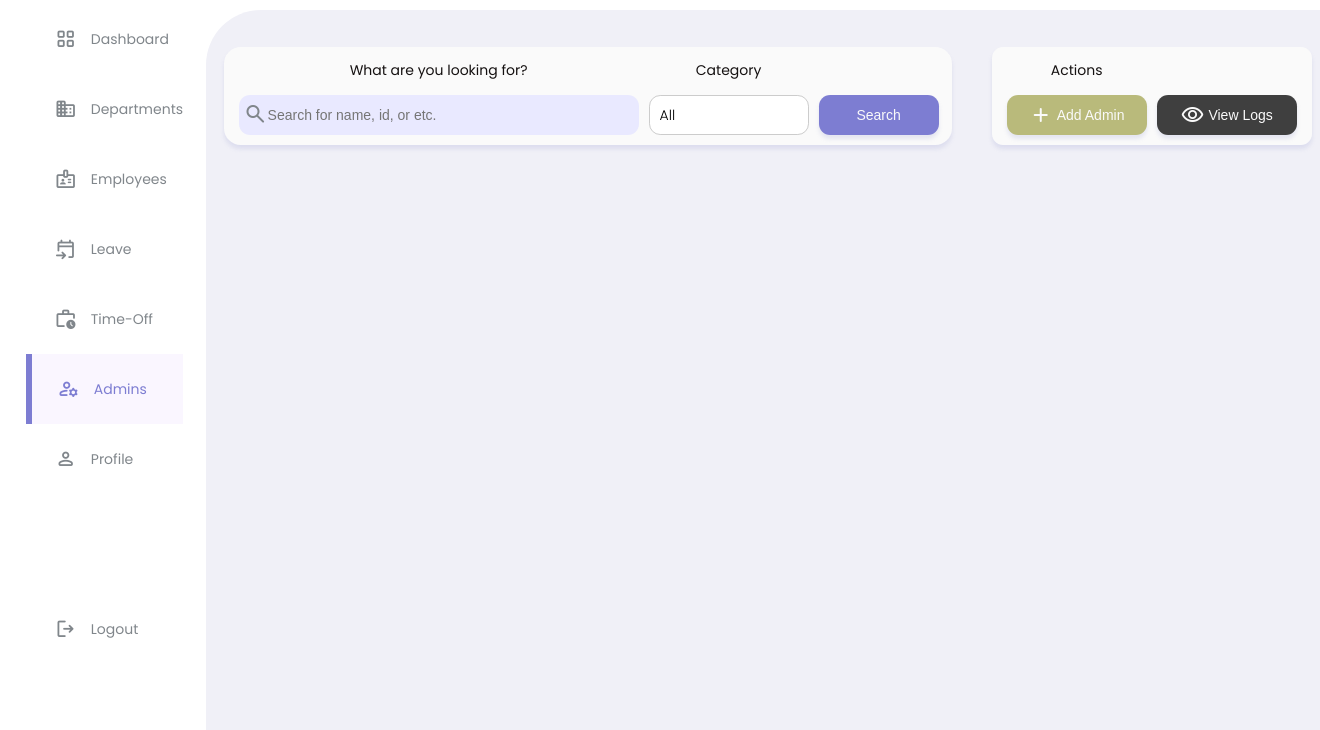
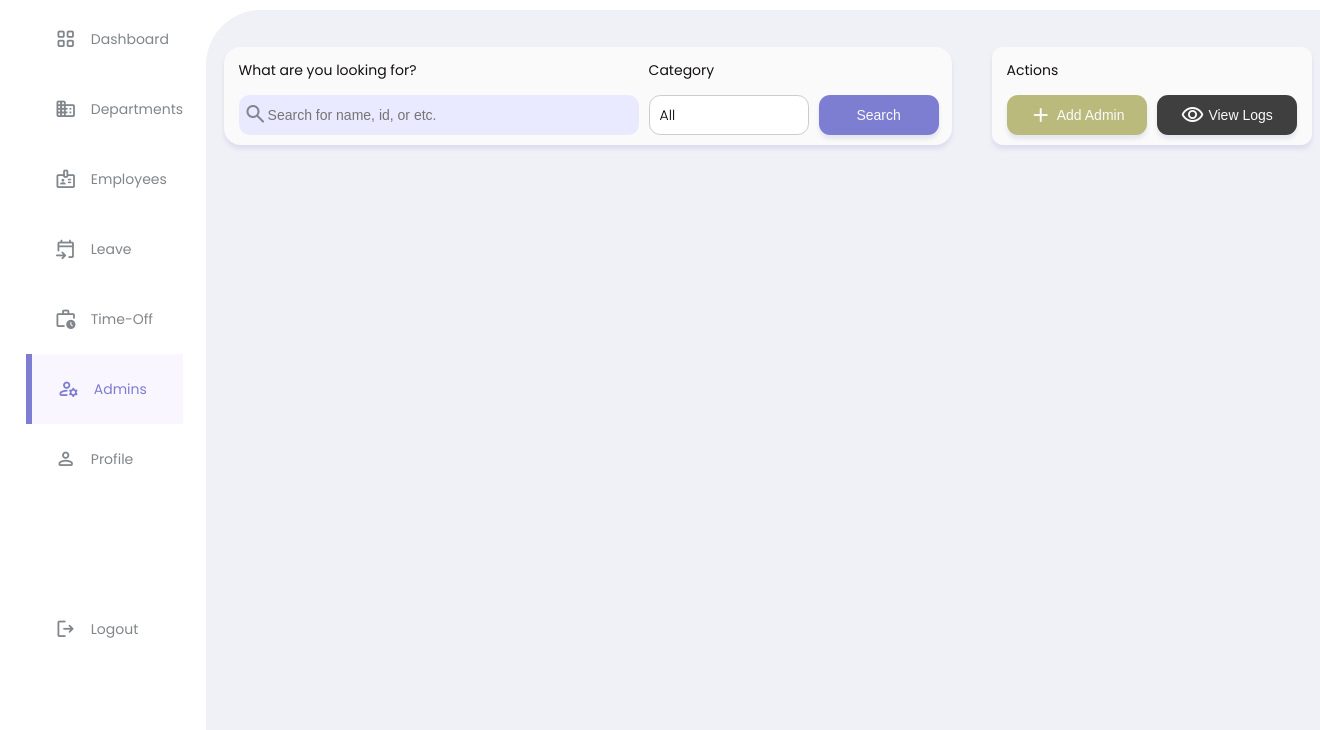
Before and after one commit to ria-kee/PACADA.2, a PHP site: page /admins.php in a window 1320 px wide. Shown: the part 80-810 px from the top of the page. Run offline with PHP 8.4, Linux system fonts and the light colour scheme.

Commit message:
changes for admins

```diff
--- a/css/style_admins.css
+++ b/css/style_admins.css
@@ -11,11 +11,8 @@
     height: min-content;
 }
 
-.body-item {
-    display: flex;
-    align-items: center;
-    justify-items: center;
-}
+
+
 
 .body-item{
     display: flex;
@@ -125,10 +122,7 @@
     box-shadow: var(--box-shadow);
 }
 
-.grid-container .grid-item {
-    display: flex;
-    align-items: center;
-}
+
 
 .grid-container .grid-item .search {
     display: flex;
```
